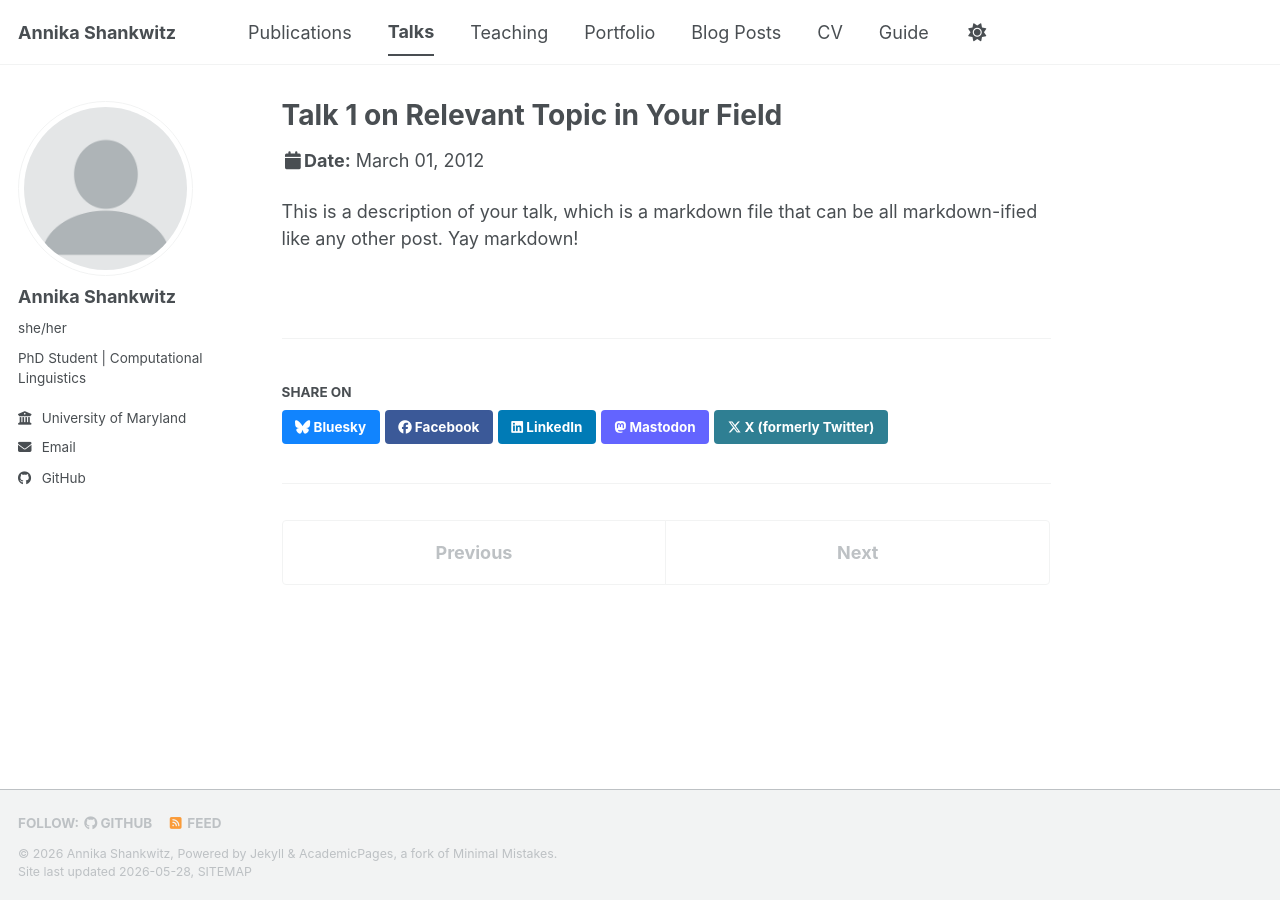
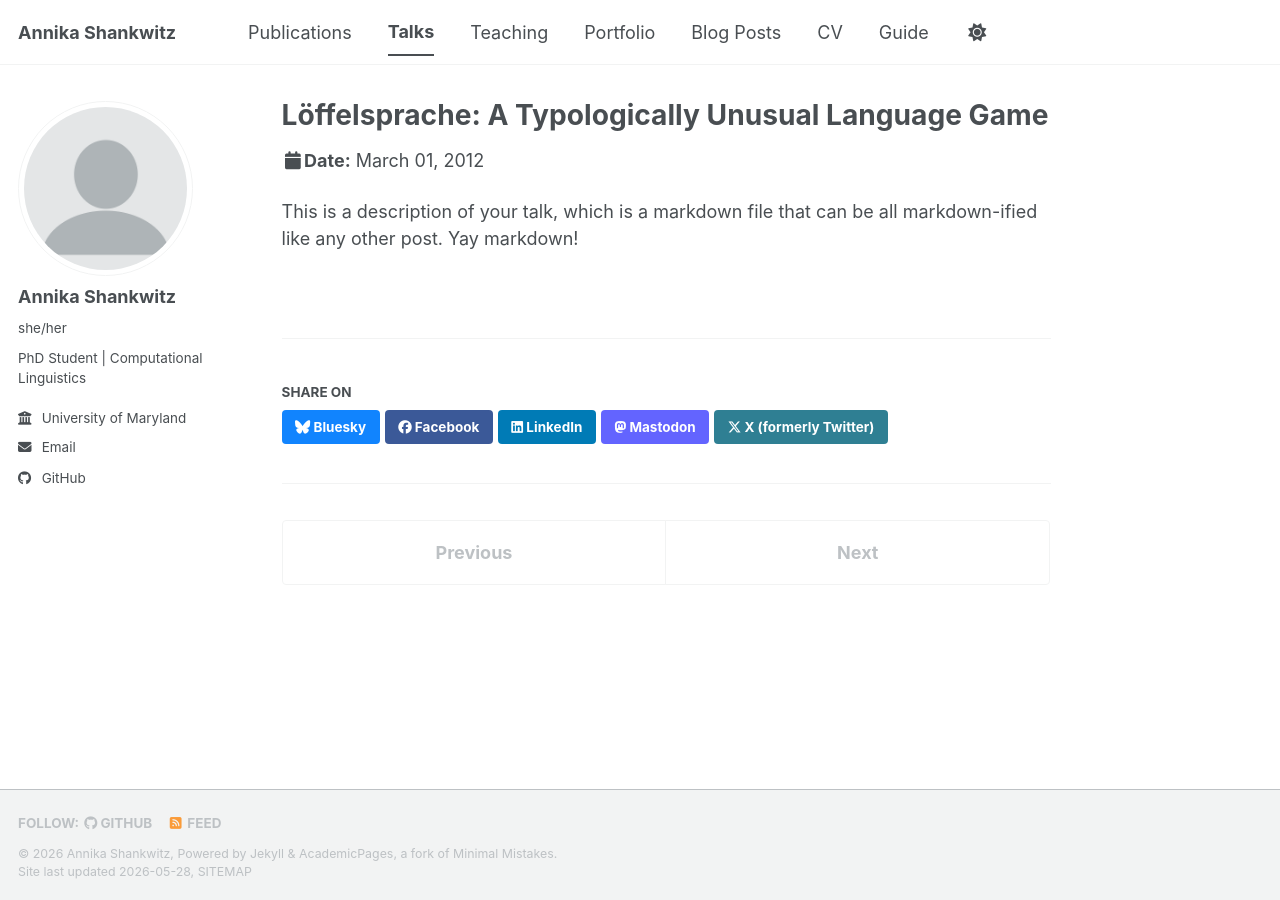
Before and after one commit to its-Annika/its-Annika.github.io, a Jekyll site: the page built from _talks/2012-03-01-talk-1.md, in a window 1280 px wide. Built offline with Jekyll 4.4.1, drawn with Linux system fonts in a browser that asks for light colours; a script bundle is joined from its source files by our own code; library files that are not in the unit come from our copies.

Commit message:
Update 2012-03-01-talk-1.md

```diff
--- a/_talks/2012-03-01-talk-1.md
+++ b/_talks/2012-03-01-talk-1.md
@@ -1,11 +1,11 @@
 ---
-title: "Talk 1 on Relevant Topic in Your Field"
+title: "Löffelsprache: A Typologically Unusual Language Game"
 collection: talks
 type: "Talk"
 permalink: /talks/2012-03-01-talk-1
-venue: "UC San Francisco, Department of Testing"
+venue: "University of California Berkeley"
 date: 2012-03-01
-location: "San Francisco, CA, USA"
+location: "Berkeley, CA, USA"
 ---
 
 This is a description of your talk, which is a markdown file that can be all markdown-ified like any other post. Yay markdown!
```
